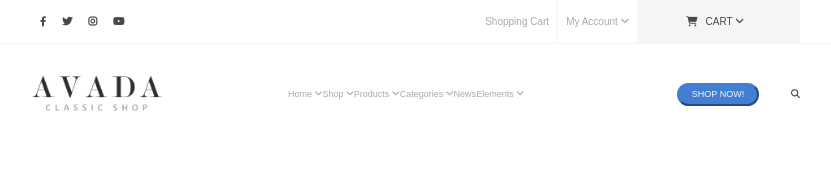
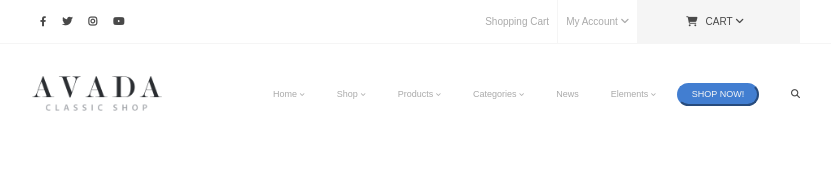
Before and after one commit to Pietro907/proj-html-vuejs, a Vue app: page / in a window 1280 px wide. Shown: the top 179 px of the page, without its empty margins (224-1055 px from the left). Built offline with nearby package versions, Linux system fonts and the light colour scheme.

Commit message:
add fix nav in HeaderBottom

```diff
--- a/src/components/HeaderBottom.vue
+++ b/src/components/HeaderBottom.vue
@@ -17,7 +17,7 @@ export default {
                 </div>
             </div>
 
-            <div class="col">
+            <div class="col_8 d_flex jst_end">
                 <div class="card nav_elemets">
 
                     <nav>
@@ -70,7 +70,10 @@ export default {
 }
 
 .col {
-    width: calc(100% / 12 * 6);
+    width: calc(100% / 12 * 2);
+}
+.col_8 {
+    width: calc(100% / 12 * 8);
 }
 
 .logo_shop {
@@ -79,6 +82,10 @@ export default {
 .nav_elemets > nav > a {
     text-decoration: none;
     color: var(--bg-gray-light);
+    padding: 0 1rem;
+    & i{
+        font-size: 6px;
+    }
 }
 .btn_shop_now{
     margin-right: 2rem;
```
